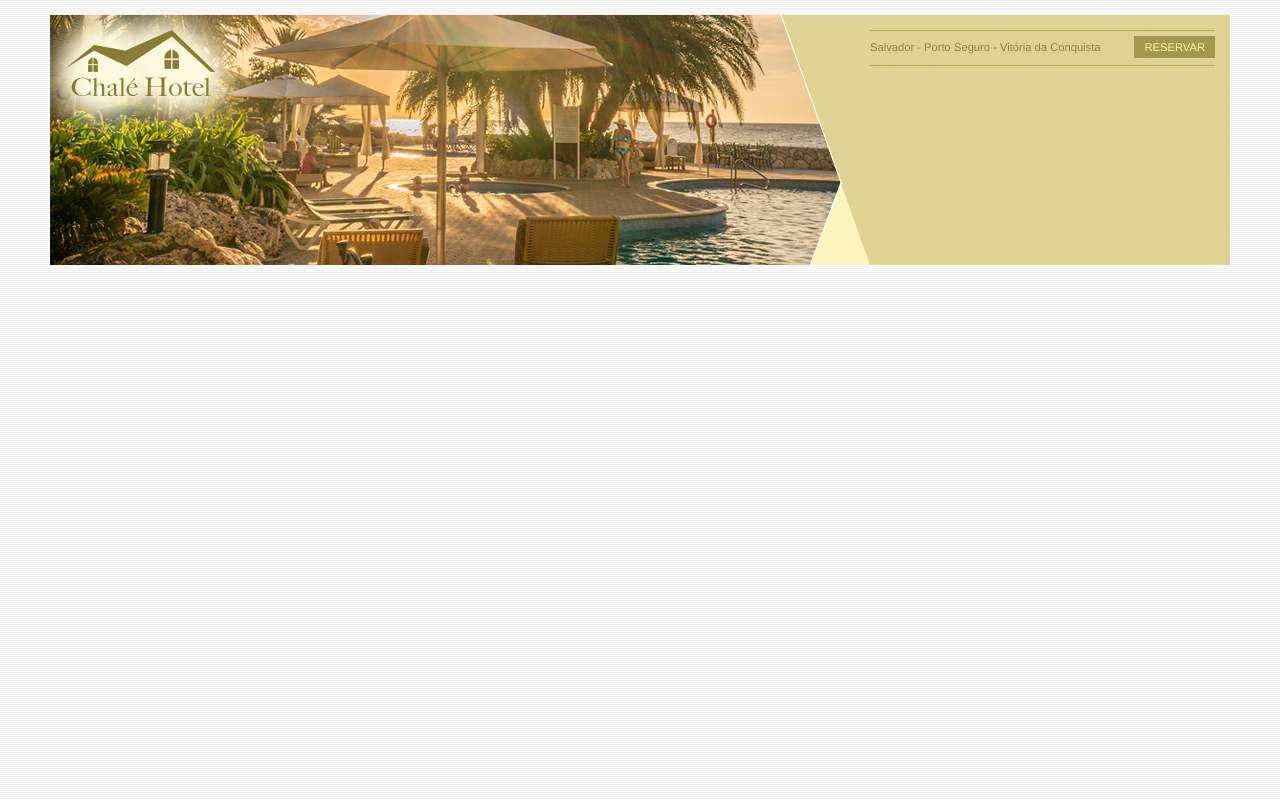
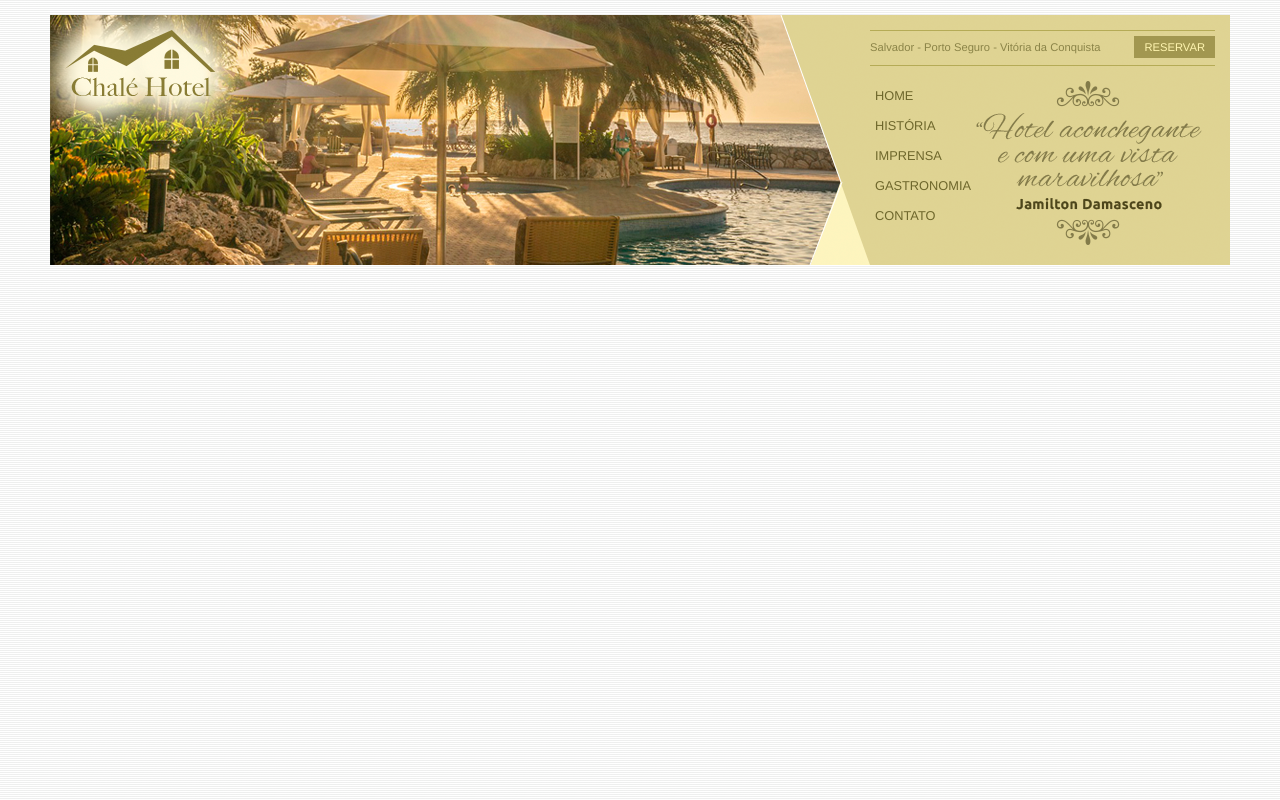
Before and after one commit to andeersoon/CSS3-intermediate-advanced, a plain HTML site: page projetos/site-chale-hotel/index.html in a window 1280 px wide. Drawn offline with Linux system fonts and the light colour scheme.

Commit message:
Chalé Hotel - Criando menu vertical

```diff
--- a/projetos/site-chale-hotel/css/estilo.css
+++ b/projetos/site-chale-hotel/css/estilo.css
@@ -93,3 +93,37 @@ a.reserva {
 	padding: 5px 10px;
 	float: right;
 }
+
+/*barra de navegação vertical
+*/
+#menu {
+	margin-top: 15px;
+}
+
+/*formatacõe padrões para ul's*/
+ul {
+	list-style: none;
+}
+
+ul#navegacao {
+	float: left;
+}
+
+ul#navegacao a {
+	text-transform: uppercase;
+	font-size: 0.8em;
+	padding: 5px;
+	color: #6e672c;
+	line-height: 30px;
+}
+
+ul#navegacao a:hover {
+	background: #fdf6be;
+}
+
+/*formatando classe depoimento*/
+	.depoimento {
+		width: 226px;
+		height: 164px;
+		float: right;
+	}
--- a/projetos/site-chale-hotel/index.html
+++ b/projetos/site-chale-hotel/index.html
@@ -28,6 +28,18 @@
 							<a class="reserva" href="">Reservar</a>
 							<div style="clear: both;"></div>
 						</div>
+
+						<div id="menu">
+							<ul id="navegacao">
+								<li><a href="">Home</a></li>
+								<li><a href="">História</a></li>
+								<li><a href="">Imprensa</a></li>
+								<li><a href="">Gastronomia</a></li>
+								<li><a href="">Contato</a></li>
+							</ul>
+
+							<img src="imagens/depoimento.png">
+						</div>
 					</div>
 				</div>
 
```
Also changed, not shown: 1 other file.
